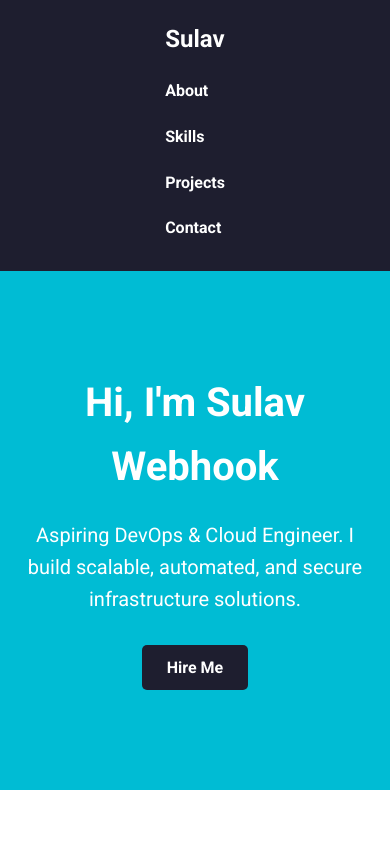
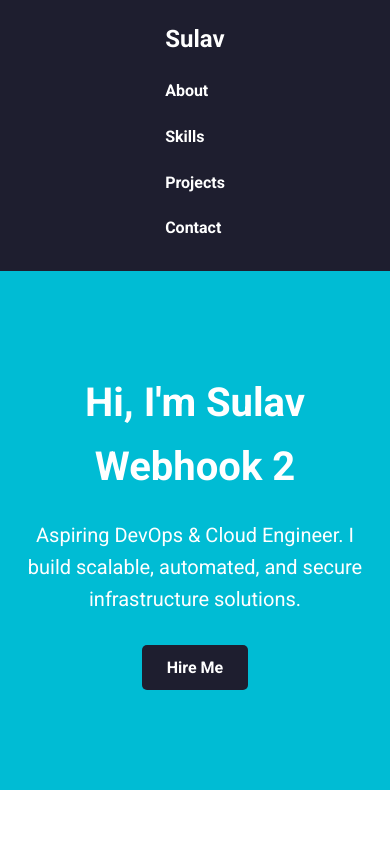
Before and after one commit to sulav02/testjenkins, a plain HTML site: page myweb/index.html in a window 390 px wide. Shown: the top 844 px of the page. Drawn offline with Linux system fonts and the light colour scheme.

Commit message:
:sparkles: feat: add portfolio website with HTML and CSS
- Added index.html with sections: About, Skills, Projects, Contact
- Linked external style.css for layout and styling
- Responsive design for desktop and mobile
- Focused on DevOps & Cloud Engineer portfolio

```diff
--- a/myweb/index.html
+++ b/myweb/index.html
@@ -26,7 +26,7 @@
     <!-- Hero Section -->
     <section id="hero">
         <div class="container">
-            <h2>Hi, I'm Sulav Webhook</h2>
+            <h2>Hi, I'm Sulav Webhook 2</h2>
             <p>Aspiring DevOps & Cloud Engineer. I build scalable, automated, and secure infrastructure solutions.</p>
             <a href="#contact" class="btn">Hire Me</a>
         </div>
```
